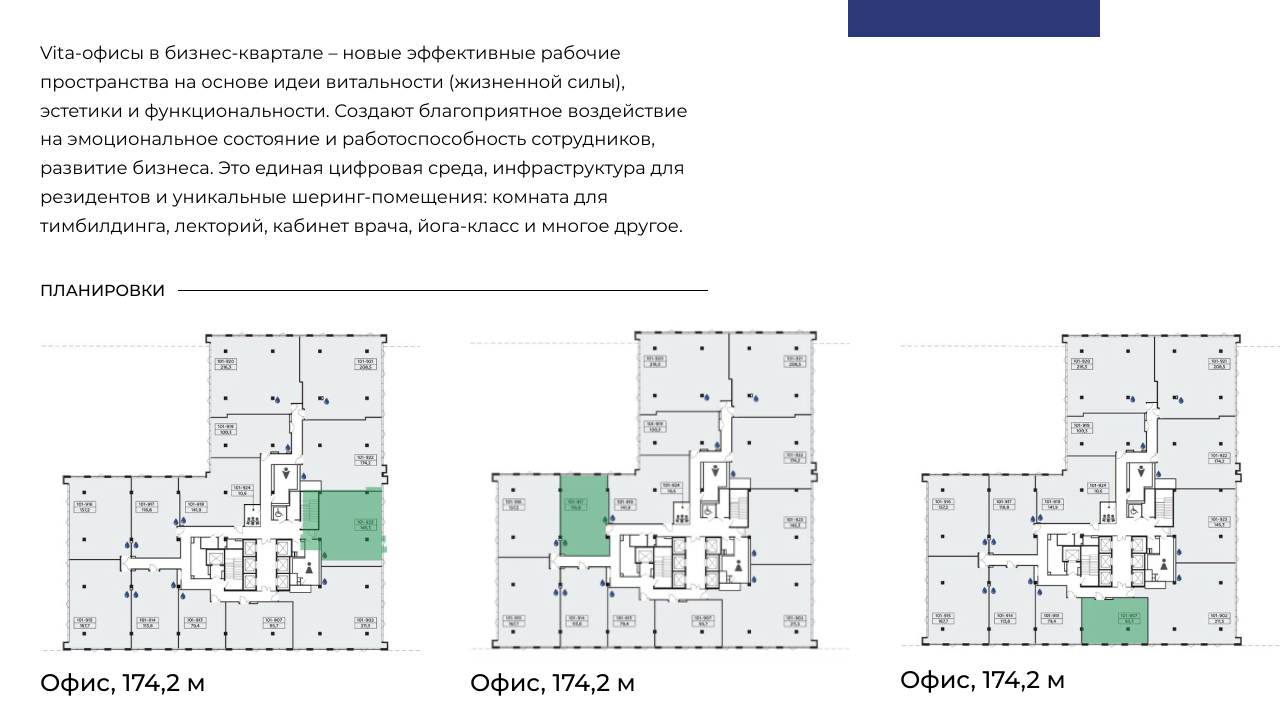
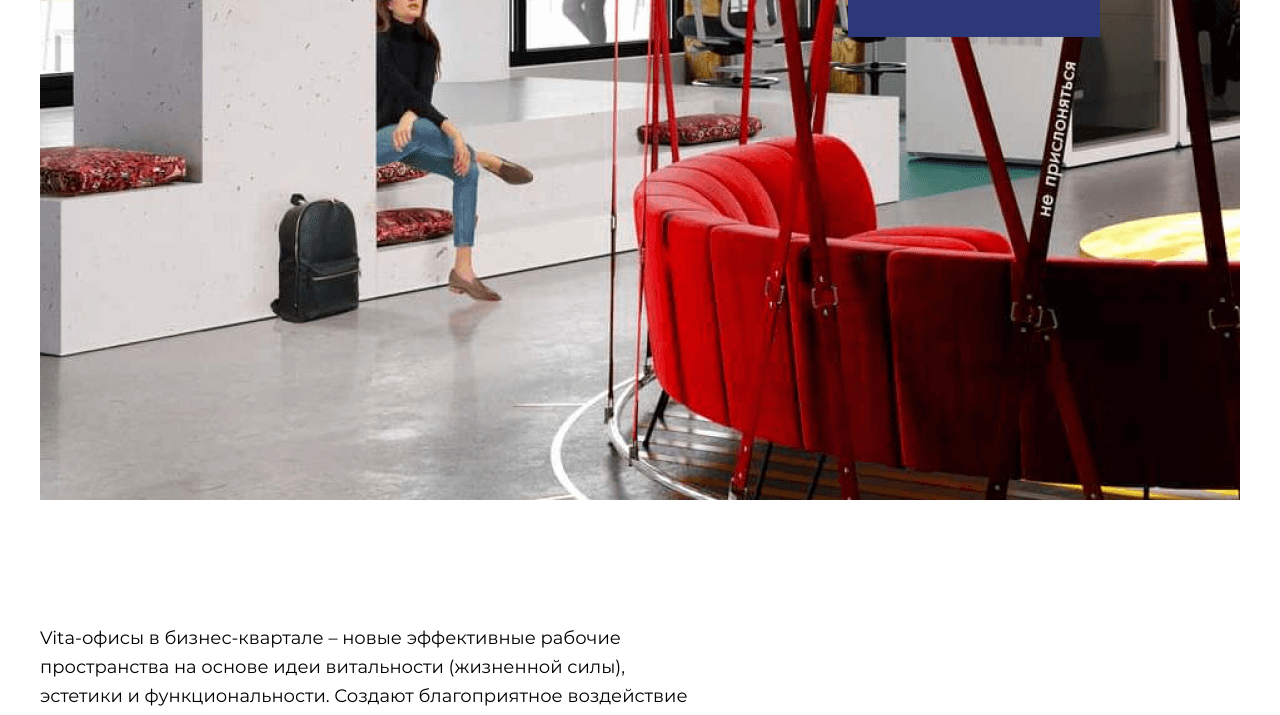
Before and after one commit to Timakova83/proekt_M1, a plain HTML site: page plans.html in a window 1280 px wide. Shown: the part 490-1205 px from the top of the page. Drawn offline with nearby package versions, Linux system fonts and the light colour scheme; the site is published under a folder, as on GitHub Pages, so addresses that start at the root find nothing.

Commit message:
картинка плана

```diff
--- a/plans.html
+++ b/plans.html
@@ -40,7 +40,7 @@
                             <span>помещения под офисы</span>
                         </div>
                     </div>
-                    <img class="hero__image" src="/assets/images/Mask_group_3.png" alt="Бизнес квартал">
+                    <img class="hero__image" src="assets/images/Mask_group_3.png" alt="Бизнес квартал">
                 </div>
             </div>
             <div class="conteiner">
```
